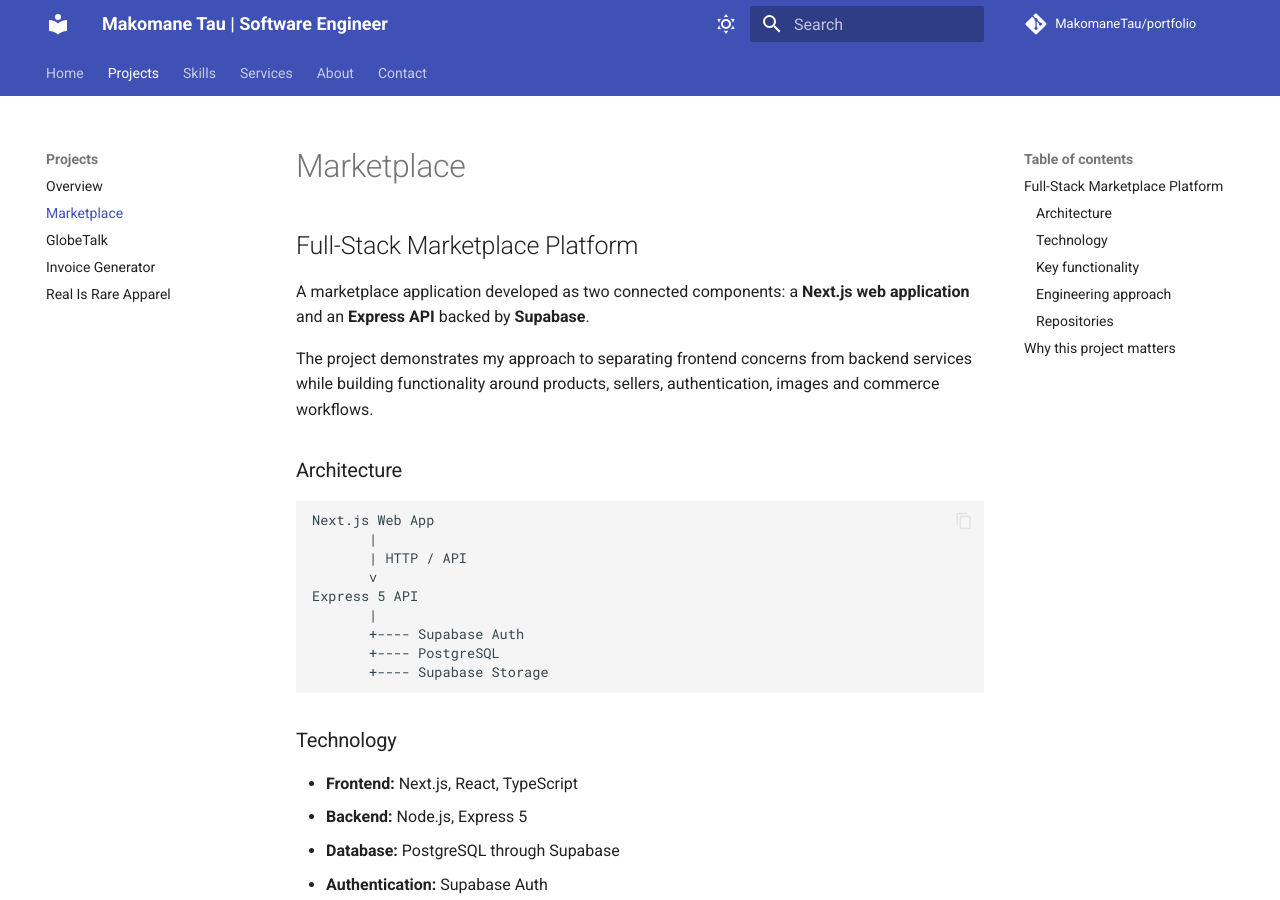
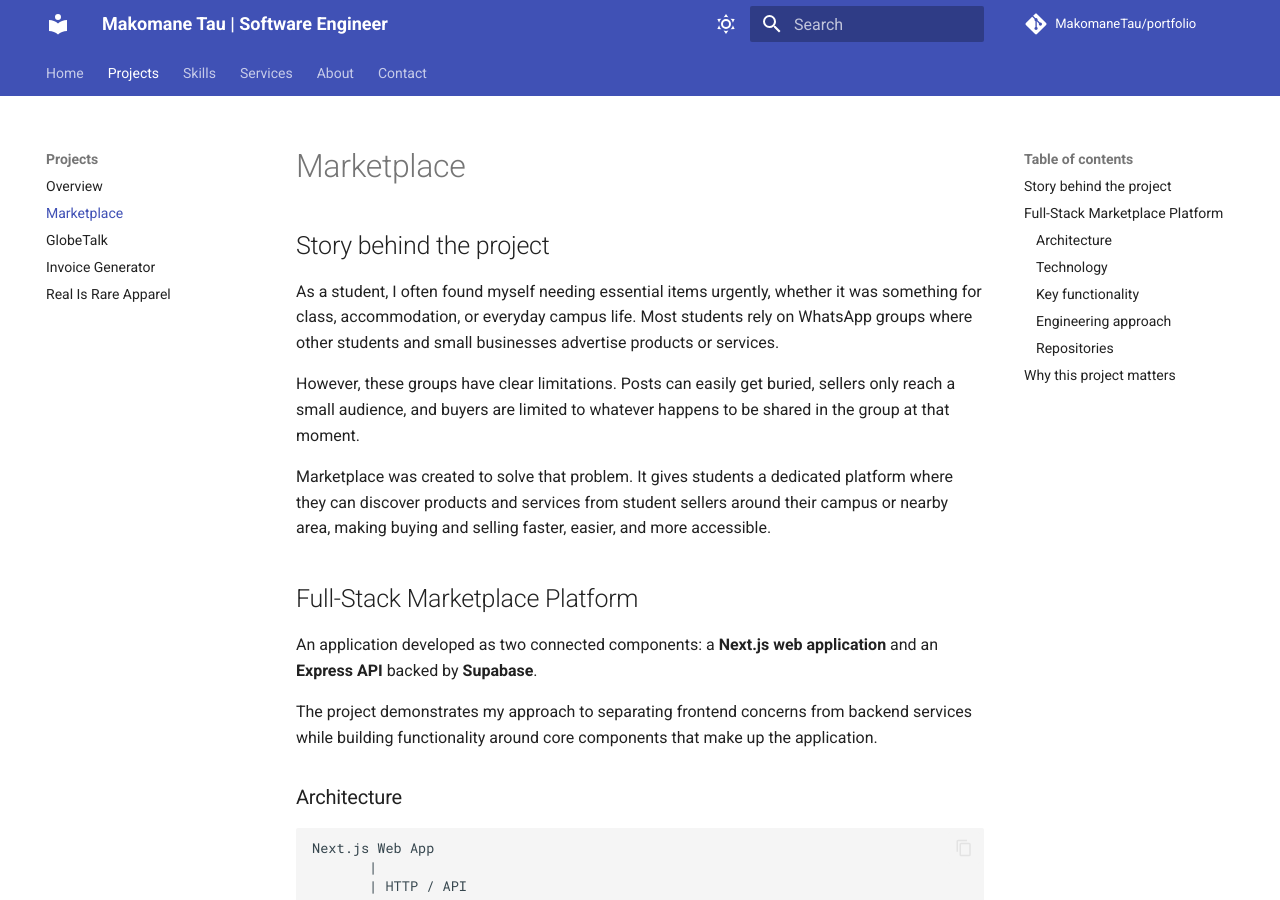
Before and after one commit to MakomaneTau/portfolio, an MkDocs documentation site: the page built from docs/projects/marketplace.md, in a window 1280 px wide and 900 px high. Built offline with MkDocs 1.6.1 and Material for MkDocs 9.7.7, drawn with Linux system fonts in a browser that asks for light colours; comment, search, counter and statistics services are not loaded.

Commit message:
Documentation update

```diff
--- a/docs/projects/marketplace.md
+++ b/docs/projects/marketplace.md
@@ -1,10 +1,18 @@
 # Marketplace
+
+## Story behind the project
+
+As a student, I often found myself needing essential items urgently, whether it was something for class, accommodation, or everyday campus life. Most students rely on WhatsApp groups where other students and small businesses advertise products or services.
+
+However, these groups have clear limitations. Posts can easily get buried, sellers only reach a small audience, and buyers are limited to whatever happens to be shared in the group at that moment.
+
+Marketplace was created to solve that problem. It gives students a dedicated platform where they can discover products and services from student sellers around their campus or nearby area, making buying and selling faster, easier, and more accessible.
 
 ## Full-Stack Marketplace Platform
 
-A marketplace application developed as two connected components: a **Next.js web application** and an **Express API** backed by **Supabase**.
+An application developed as two connected components: a **Next.js web application** and an **Express API** backed by **Supabase**.
 
-The project demonstrates my approach to separating frontend concerns from backend services while building functionality around products, sellers, authentication, images and commerce workflows.
+The project demonstrates my approach to separating frontend concerns from backend services while building functionality around core components that make up the application.
 
 ### Architecture
 
--- a/mkdocs.yml
+++ b/mkdocs.yml
@@ -25,8 +25,12 @@ theme:
 markdown_extensions:
   - admonition
   - attr_list
+  - md_in_html
   - tables
   - pymdownx.highlight
+  - pymdownx.emoji:
+      emoji_index: !!python/name:material.extensions.emoji.twemoji
+      emoji_generator: !!python/name:material.extensions.emoji.to_svg
   - pymdownx.superfences
   - pymdownx.tabbed
   - pymdownx.details
```
Also changed, not shown: docs/index.md (+3 -3 lines), docs/projects/globetalk.md (+6 -0 lines), docs/projects/index.md (+1 -1 lines), site/index.html, site/search/search_index.json.
